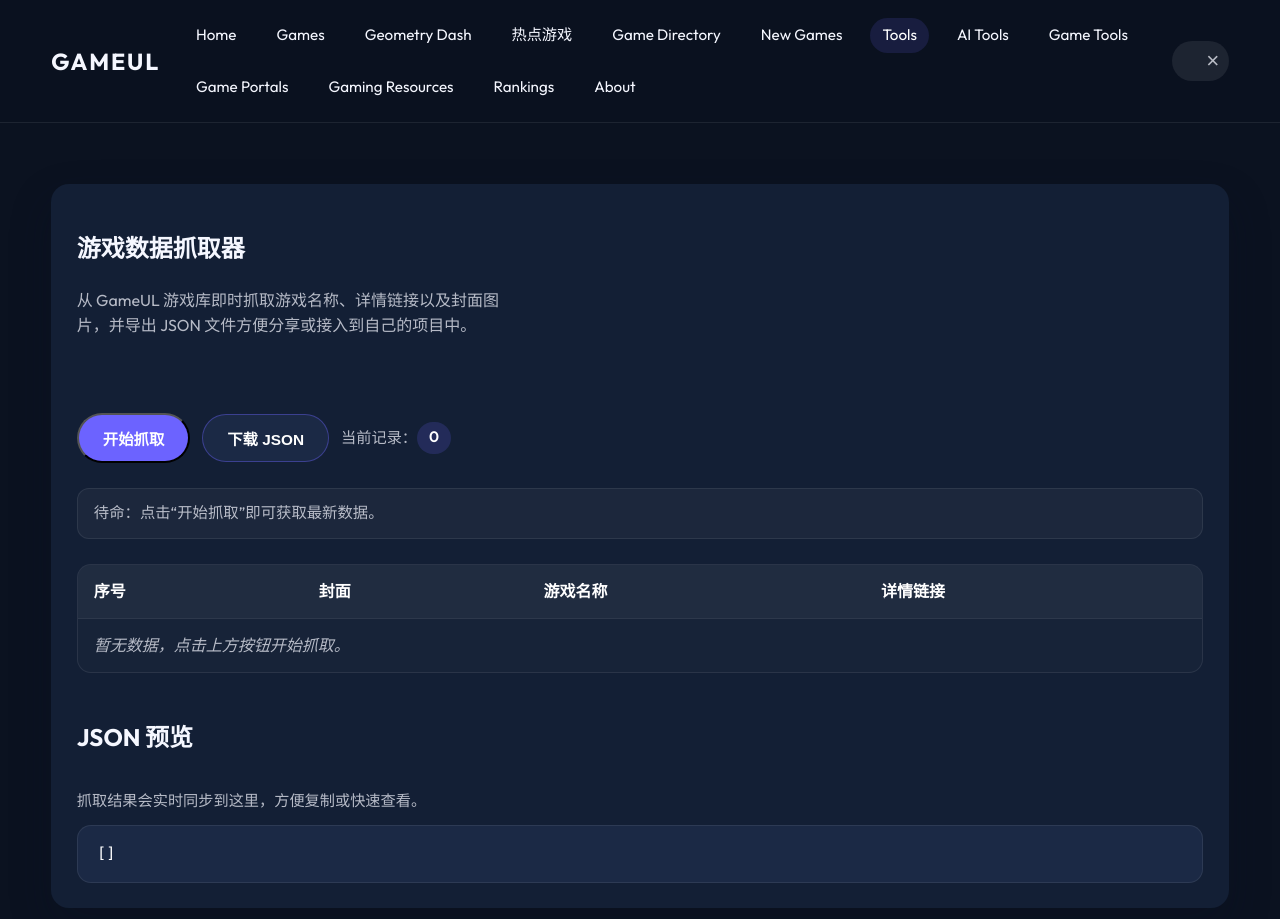
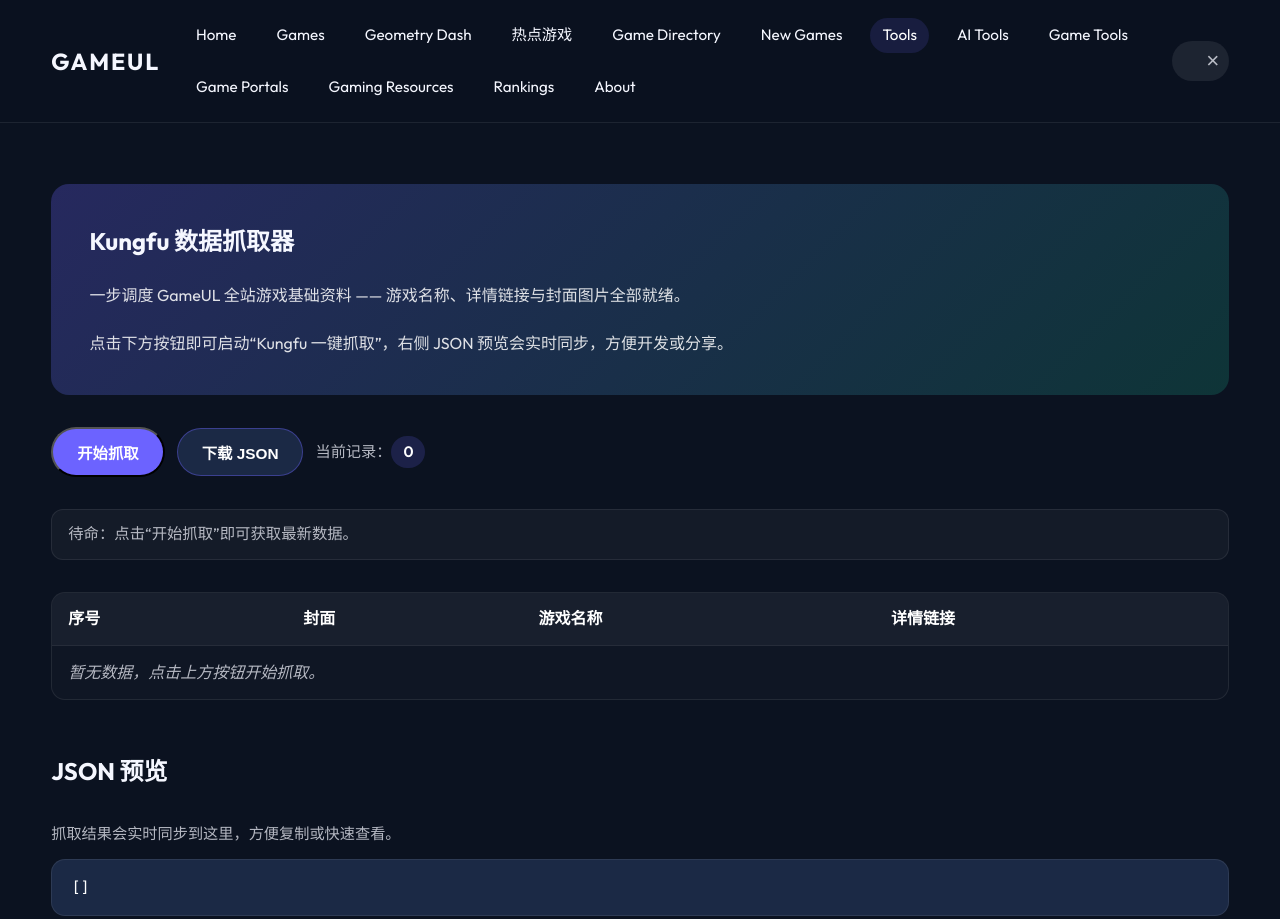
Before and after one commit to youxunzhang/gameul.com, a plain HTML site: page kungfu/index.html in a window 1280 px wide. Shown: the top 919 px of the page. Drawn offline with Linux system fonts and the light colour scheme.

Commit message:
Move scraper tool to kungfu page

```diff
--- a/assets/js/main.js
+++ b/assets/js/main.js
@@ -1286,7 +1286,7 @@
     setFooterYear();
   }
 
-  function renderGameScraperPage() {
+  function renderKungfuPage() {
     setActiveNav('tools');
     setFooterYear();
 
@@ -1888,7 +1888,7 @@
     rankings: renderRankingsPage,
     gameDetail: renderGameDetail,
     about: renderAboutPage,
-    gameScraper: renderGameScraperPage,
+    kungfu: renderKungfuPage,
     jsonEditor: renderJsonEditorPage
   };
 })();
--- a/assets/js/site-data.js
+++ b/assets/js/site-data.js
@@ -486,10 +486,10 @@
       tags: ['assets', 'community']
     },
     {
-      slug: 'game-scraper',
-      title: 'Game Data Scraper',
-      description: 'Capture GameUL titles, detail links and cover art in one click and download the JSON export.',
-      url: '/tools/game-scraper/',
+      slug: 'kungfu',
+      title: 'Kungfu 数据抓取器',
+      description: '进入 Kungfu 页面一键抓取 GameUL 游戏标题、详情链接与封面图，并导出 JSON。',
+      url: '/kungfu/',
       icon: '/assets/icons/favicon.svg',
       category: 'Game Tools',
       tags: ['scraper', 'json', 'automation']
--- a/tools/game-scraper/index.html
+++ b/kungfu/index.html
@@ -16,24 +16,33 @@
 
   <meta charset="utf-8">
   <meta name="viewport" content="width=device-width, initial-scale=1">
-  <title>游戏数据抓取器 | GameUL</title>
-  <meta name="description" content="一键抓取 GameUL 游戏库中的名称、详情链接和封面图片，实时预览并导出 JSON 数据。">
-  <link rel="canonical" href="https://gameul.com/tools/game-scraper/">
+  <title>Kungfu 数据抓取器 | GameUL</title>
+  <meta name="description" content="在 Kungfu 页面快速抓取 GameUL 游戏名称、详情链接和封面图片，并即时导出 JSON。">
+  <link rel="canonical" href="https://gameul.com/kungfu/">
   <meta property="og:type" content="website">
-  <meta property="og:title" content="游戏数据抓取器 | GameUL">
-  <meta property="og:description" content="抓取 GameUL 游戏库的基础数据，查看结果并下载 JSON。">
-  <meta property="og:url" content="https://gameul.com/tools/game-scraper/">
+  <meta property="og:title" content="Kungfu 数据抓取器 | GameUL">
+  <meta property="og:description" content="进入 Kungfu 页面，一键抓取 GameUL 游戏库数据并导出 JSON 文件。">
+  <meta property="og:url" content="https://gameul.com/kungfu/">
   <meta property="og:image" content="https://images.unsplash.com/photo-1545239351-1141bd82e8a6?auto=format&amp;fit=crop&amp;w=1200&amp;q=80">
   <link rel="stylesheet" href="/assets/css/styles.css">
   <link rel="icon" href="/assets/icons/favicon.svg" type="image/svg+xml">
   <style>
-    .scraper-card {
-      background: var(--surface);
+    .kungfu-hero {
+      background: linear-gradient(135deg, rgba(108, 99, 255, 0.28), rgba(29, 209, 161, 0.18));
       border-radius: var(--radius);
-      padding: clamp(1.3rem, 2vw, 1.8rem);
-      box-shadow: var(--shadow);
+      padding: clamp(1.6rem, 3vw, 2.4rem);
       display: grid;
-      gap: 1.6rem;
+      gap: 1.4rem;
+    }
+
+    .kungfu-hero h1 {
+      margin: 0;
+    }
+
+    .kungfu-hero__tagline {
+      margin: 0;
+      font-size: 1rem;
+      color: rgba(255, 255, 255, 0.86);
     }
 
     .scraper-controls {
@@ -87,6 +96,11 @@
 
     .scraper-status[data-tone="info"] {
       color: var(--text-muted);
+    }
+
+    .scraper-grid {
+      display: grid;
+      gap: clamp(1.4rem, 3vw, 2rem);
     }
 
     .scraper-table-wrapper {
@@ -211,13 +225,12 @@
 
   <main>
     <section class="section">
-      <div class="container scraper-card">
-        <header class="section__header">
-          <div>
-            <h1>游戏数据抓取器</h1>
-            <p>从 GameUL 游戏库即时抓取游戏名称、详情链接以及封面图片，并导出 JSON 文件方便分享或接入到自己的项目中。</p>
-          </div>
-        </header>
+      <div class="container scraper-grid">
+        <div class="kungfu-hero">
+          <h1>Kungfu 数据抓取器</h1>
+          <p class="kungfu-hero__tagline">一步调度 GameUL 全站游戏基础资料 —— 游戏名称、详情链接与封面图片全部就绪。</p>
+          <p class="kungfu-hero__tagline">点击下方按钮即可启动“Kungfu 一键抓取”，右侧 JSON 预览会实时同步，方便开发或分享。</p>
+        </div>
 
         <div class="scraper-controls" role="group" aria-label="Scraper actions">
           <button type="button" class="btn btn-primary" id="scrape-button">开始抓取</button>
@@ -281,7 +294,7 @@
   <script src="/assets/js/site-data.js"></script>
   <script src="/assets/js/main.js"></script>
   <script>
-    window.PageInit.gameScraper();
+    window.PageInit.kungfu();
   </script>
 </body>
 </html>
```
